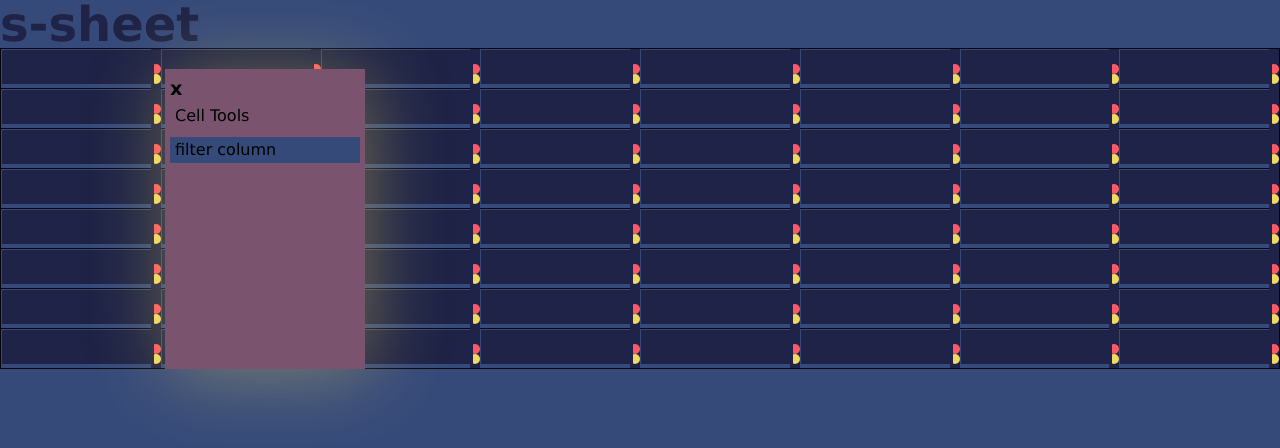
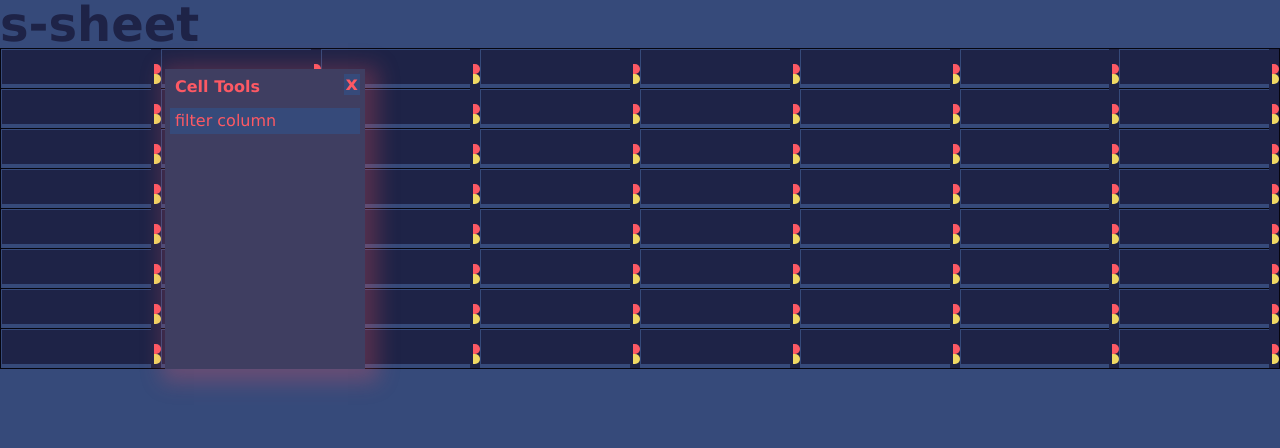
Before and after one commit to simonrumi/Ssheet, a plain HTML site: page index.html in a window 1280 px wide. Both pictures are taken after a click on the element 155 px from the left and 69 px from the top of the page. Drawn offline with nearby package versions, Linux system fonts and the light colour scheme.

Commit message:
update to look of cell tool menu

```diff
--- a/css/ssheet.css
+++ b/css/ssheet.css
@@ -8,11 +8,16 @@ rgba(65,34,0,0.34) #412200; deep brown
 #42351f; grey-ish brown
 
 sunset color scheme:
-#fd5964 rgb(253, 89,100) red-pink
+#fd5964 rgb(253, 89,100) red-pink (orange)
+#F50C1C rgb(245,12,28) tomato red
 #f0d963 rgb(240,217,99) yellow
+#F7DA94 pale yellow
 #364a7a blue
 #1e2347 dark blue
-#7a536f purple
+#3f3e61 blue purple
+#8b90c7 pale purply blue
+#7a536f rgb(122,83,111) darker purple
+#402B42 purple
 #05050f black
 */
 
@@ -34,6 +39,7 @@ textarea, input {
 	border-style: none;
 	width: 100%;
 }
+
 td {
 	border: none;
 }
@@ -87,12 +93,16 @@ textarea:focus, input:focus {
 }
 
 
-/************* cell spacer, dragging, & context menu **************/
+/************* cell spacer, dragging, & tool (context) menu **************/
 
 .spacer, .ss-cell-drag, .ss-cell-tools {
 	width: 10px;
 	padding: 0px;
 	border: none;
+}
+
+.ss-cell-drag, .ss-cell-tools {
+	border-radius: 0% 50% 50% 0%;
 }
 
 .spacer {
@@ -102,7 +112,6 @@ textarea:focus, input:focus {
 .ss-cell-drag {
 	height: 10px;
 	background-color: #f0d963; /*yellow*/
-	border-radius: 50%;
 }
 
 .ss-cell-drag:hover {
@@ -112,16 +121,20 @@ textarea:focus, input:focus {
 .ss-cell-tools {
 	height: 10px;
 	background-color: #fd5964; /*red-pink*/
-	border-radius: 50%;
 }
 
 .ss-cell-tools:hover {
 	cursor: pointer;
 }
 
+.ss-cell-tools-activated {
+	background-color: #F50C1C; /*tomato red*/
+}
+
 #ss-cell-context-menu, .ss-close-btn {
 	font-family: 'verdana';
-	background-color: #7a536f; /*purple*/
+	color: #fd5964;  /*rgb(253, 89,100) red-pink (orange)*/
+	background-color: #3f3e61; /* blue purple */
 }
 
 #ss-cell-context-menu {
@@ -130,7 +143,20 @@ textarea:focus, input:focus {
 	position: absolute;
 	width: 200px;
 	height: 300px;
-  	box-shadow: 4px 4px 80px rgba(240,217,99,0.4); /*yellow*/
+  	box-shadow: 5px 5px 20px 8px rgba(253, 89,100,0.25); /*red-pink (orange) (h-shadow v-shadow blur spread color) */
+}
+
+.ss-close-btn {
+	position: relative;
+	float: right;
+	margin-left: 5px;
+	top: 5px;
+	right: 5px;
+	padding: 0px 2px 2px 2px;
+	cursor: pointer;
+	font-size: 120%;
+	font-weight: bold;
+	background-color: #364a7a; /*blue*/
 }
 
 .ss-cell-tools-menu-item {
@@ -140,18 +166,8 @@ textarea:focus, input:focus {
 	cursor: pointer;
 }
 
-.ss-close-btn {
-	position: relative;
-	margin-left: 5px;
-	top: 5px;
-	right: 5px;
-	padding: 5px;
-	cursor: pointer;
-	font-size: 120%;
-	font-weight: bold;
-}
-
 .ss-content-from-custom-html-tag {
 	padding: 10px;
 	text-align: left;
+	font-weight: bold;
 }
--- a/index.html
+++ b/index.html
@@ -80,8 +80,8 @@
 							</textarea>
 						</td>
 						<td ng-repeat-end class="spacer">
-							<ss-cell-tools	id="spacer_{{subItem.cellId}}"></ss-cell-tools>
-							<ss-cell-drag 	id="spacer_{{subItem.cellId}}"></ss-cell-drag>
+							<ss-cell-tools	id="tools_{{subItem.cellId}}"></ss-cell-tools>
+							<ss-cell-drag 	id="drag_{{subItem.cellId}}"></ss-cell-drag>
 						</td>
 					</tr>
 				</tbody>
--- a/scripts/ssheet.js
+++ b/scripts/ssheet.js
@@ -436,8 +436,8 @@
 				};
 
 				scope.onColumnFilterClick = function () {
-
 					console.log('onColumnFilterClick: scope.$parent.idOfCurrentCell=' + scope.$parent.idOfCurrentCell);
+					$('#' + scope.$parent.idOfCurrentCell).toggleClass('ss-cell-tools-activated');
 					scope.$parent.grid = filterByCellData.toggleCellRowFilter( scope.$parent.idOfCurrentCell, scope.$parent.grid );
 				};
 
```
